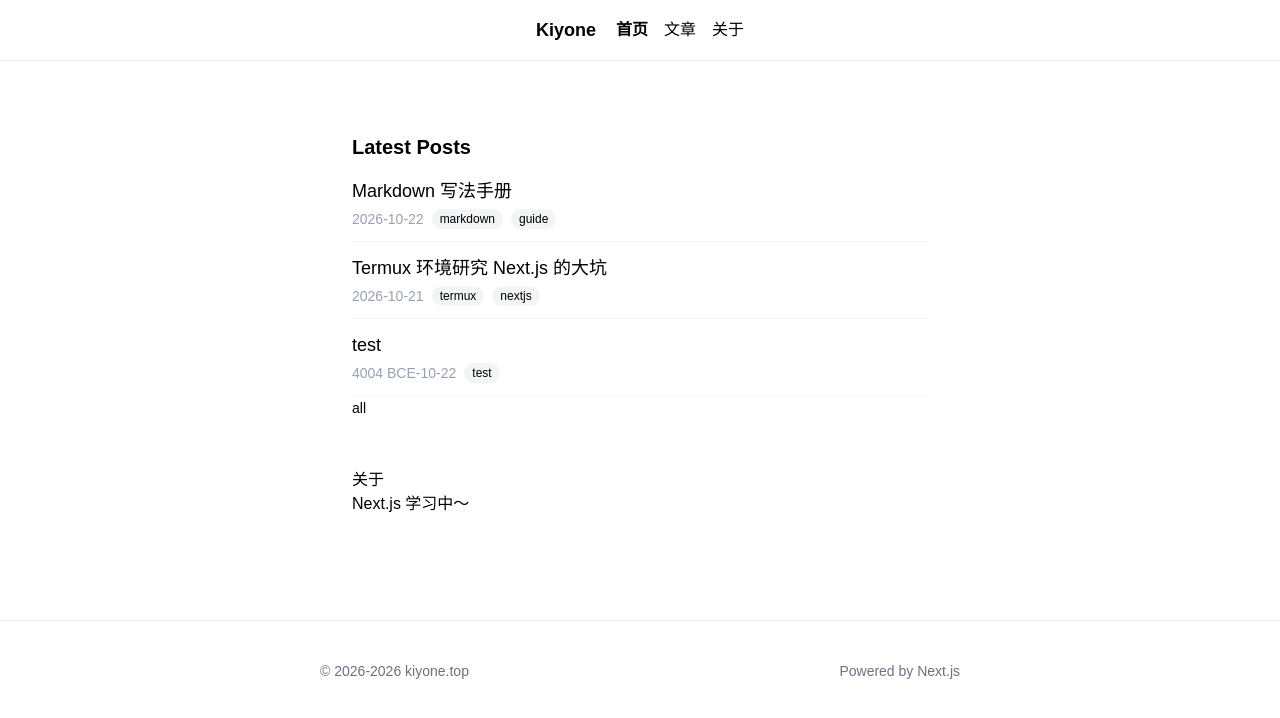
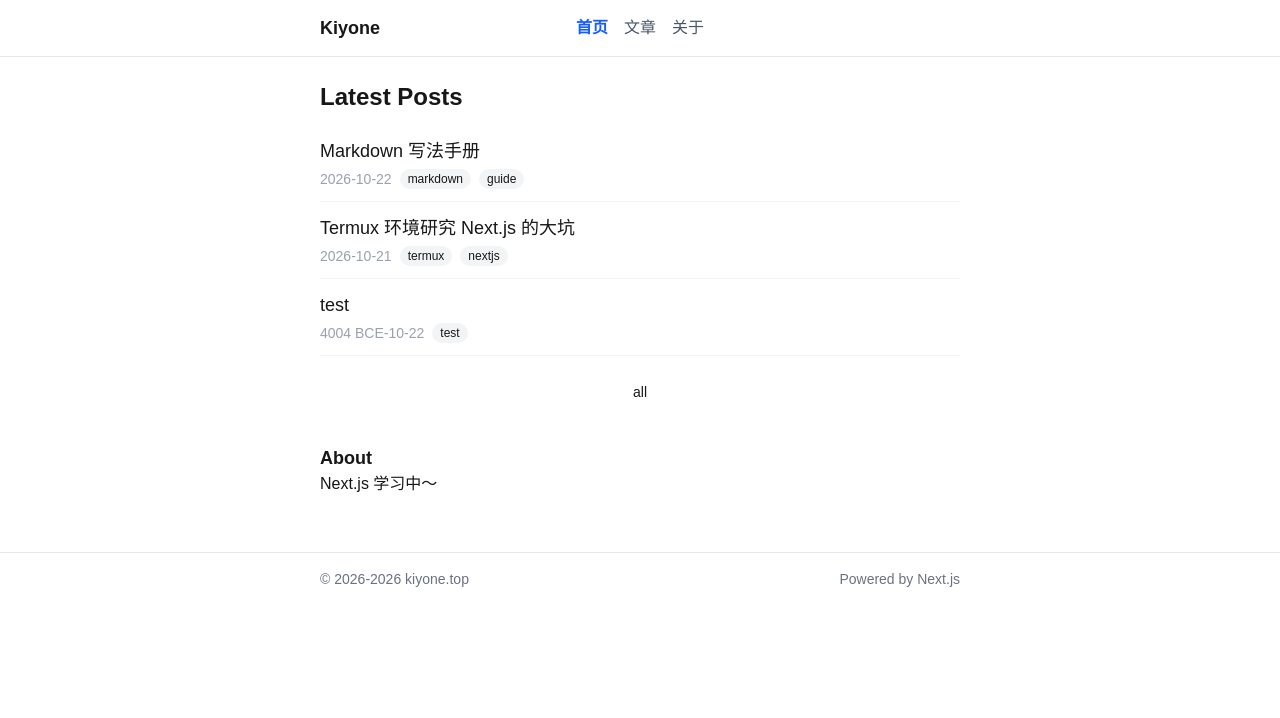
Before and after one commit to Your-S04/nextjs-blog, a Next.js app: page / in a window 1280 px wide. Shown: the top 718 px of the page. Built offline with nearby package versions, Linux system fonts and the light colour scheme.

Commit message:
chore: 优化了排版与部分逻辑

```diff
--- a/app/about/page.tsx
+++ b/app/about/page.tsx
@@ -1,8 +1,8 @@
 export default function About() {
     return (
-        <main className="min-h-screen p-8">
-            <h1 className="text-3xl font-bold mb-4">关于</h1>
+        <div>
+            <h1 className="text-2xl font-bold mb-6">About</h1>
             <p className="text-gray-600">Hi. This is the page about learing Next.js. </p>
-        </main>
+        </div>
     );
 }
--- a/app/globals.css
+++ b/app/globals.css
@@ -5,40 +5,8 @@
   --foreground: #171717;
 }
 
-* {
-  box-sizing: border-box;
-}
-
 body {
-  margin: 0;
+  background: var(--background);
+  color: var(--foreground);
   font-family: Arial, sans-serif;
 }
-
-main {
-  width: 100%;
-  padding: 24px;
-}
-
-header {
-  display: flex;
-  justify-content: space-between;
-  align-items: center;
-}
-
-nav {
-  display: flex;
-  gap: 20px;
-}
-
-section {
-  padding: 24px 0;
-}
-
-a {
-  color: inherit;
-  text-decoration: none;
-}
-
-footer {
-  padding-top: 24px;
-}
--- a/app/layout.tsx
+++ b/app/layout.tsx
@@ -11,9 +11,9 @@ export const metadata: Metadata = {
 export default function RootLayout({ children }: {children: React.ReactNode}) {
   return (
     <html lang="zh-CN">
-      <body>
+      <body className="flex min-h-screen flex-col">
         <Header />
-        <main  className="max-w-2xl mx-auto p-4">{children}</main>
+        <main  className="mx-auto w-full max-w-2xl px-4 py-6">{children}</main>
         <Footer />
       </body>
     </html>
--- a/app/page.tsx
+++ b/app/page.tsx
@@ -3,13 +3,13 @@ import LatestPosts from "@/components/LatestPosts";
 
 export default function Home() {
   return (
-    <main>
+    <div>
       <LatestPosts />
 
-      <section id="about">
-        <p>关于</p>
-        <Link href="/about" className="text-blue-500 underline">Next.js 学习中～</Link>
+      <section id="about" className="mt-10">
+        <h2 className="text-lg font-semibold">About</h2>
+        <Link href="/about" className="hover:text-blue-600">Next.js 学习中～</Link>
       </section>
-    </main>
+    </div>
   );
 }
--- a/app/posts/[slug]/page.tsx
+++ b/app/posts/[slug]/page.tsx
@@ -58,7 +58,7 @@ export default async function PostPage({ params }: Props) {
 
       <div className="mt-10 border-t border-gray-100 pt-4">
         <Link href="/posts" className="text-sm text-blue-600 hover:underline">
-          ← 全部文章
+          all
         </Link>
       </div>
     </article>
--- a/app/posts/page.tsx
+++ b/app/posts/page.tsx
@@ -11,7 +11,7 @@ export default function PostsPage() {
 
   return (
     <div>
-      <h1 className="text-2xl font-bold mb-6">ALL</h1>
+      <h1 className="text-2xl font-bold mb-6">All Posts</h1>
       {posts.length === 0 ? (
         <p className="text-gray-400">空 </p>
       ) : (
--- a/components/Header.tsx
+++ b/components/Header.tsx
@@ -14,8 +14,8 @@ export default function Header() {
 
     return (
         <header className="border-b border-gray-200">
-            <nav className="max-w-2xl mx-auto flex items-center gap-6 p-4">
-                <Link href="/" className="text-lg font-bold">Kiyone</Link>
+            <nav className="relative mx-auto flex max-w-2xl items-center justify-center gap-6 p-4">
+                <Link href="/" className="absolute left-4 text-lg font-bold">Kiyone</Link>
                 <div className="flex gap-4">
                     {links.map(({href, label}) => {
                         const active = href === "/" ? pathname === "/" : pathname.startsWith(href);
--- a/components/LatestPosts.tsx
+++ b/components/LatestPosts.tsx
@@ -10,14 +10,12 @@ export default function LatestPosts({ count = 5 }: { count?: number }) {
 
     return (
         <section>
-            <div className="flex items-baseline justify-between mb-4">
-                <h2 className="text-xl font-bold">Latest Posts</h2>
-            </div>
+            <h1 className="text-2xl font-bold mb-6">Latest Posts</h1>
             <ul className="space-y-3">
                 {latest.map((p) => (
                     <li key={p.slug} className="border-b border-gray-100 pb-3">
                         <Link href={`/posts/${p.slug}`}
-                            className="text-lg text-blue-600 hover:underline">
+                            className="text-lg font-medium hover:text-blue-600">
                                 {p.title}
                             </Link>
                             <div className="flex gap-2 mt-1 items-center">
@@ -32,8 +30,8 @@ export default function LatestPosts({ count = 5 }: { count?: number }) {
                     </li>
                 ))}
             </ul>
-            <div>
-                <Link href="/posts" className="text-sm text-blue-600 hover:underline">
+            <div className="mt-6 text-center">
+                <Link href="/posts" className="text-sm hover:text-blue-600">
                     all
                 </Link>
             </div>
--- a/content/posts/hello-termux.md
+++ b/content/posts/hello-termux.md
@@ -7,5 +7,5 @@ tags: [termux, nextjs]
 ### 在 Android 上开发 Next.js 的注意事项:
 
 - 没有原生 SWC 绑定,只能用 WASM 回退
-- Turbopack 不可用,需要 `--webpack` 发现 Tailwind 从未在 Termux 生效，遂安装 postcss `QAQ`
+- Turbopack 不可用,需要 `--webpack` ; 发现 Tailwind 从未在 Termux 生效，遂安装 postcss
 - `NODE_ENV=production` 会跳过 devDependencies
--- a/package.json
+++ b/package.json
@@ -27,7 +27,7 @@
   },
   "optionalDependencies": {
     "@next/swc-linux-arm64-gnu": "^16.4.2",
-    "lightningcss-linux-arm64-gnu": "1.32.0",
-    "@tailwindcss/oxide-linux-arm64-gnu": "4.3.3"
+    "@tailwindcss/oxide-linux-arm64-gnu": "4.3.3",
+    "lightningcss-linux-arm64-gnu": "1.32.0"
   }
 }
```
